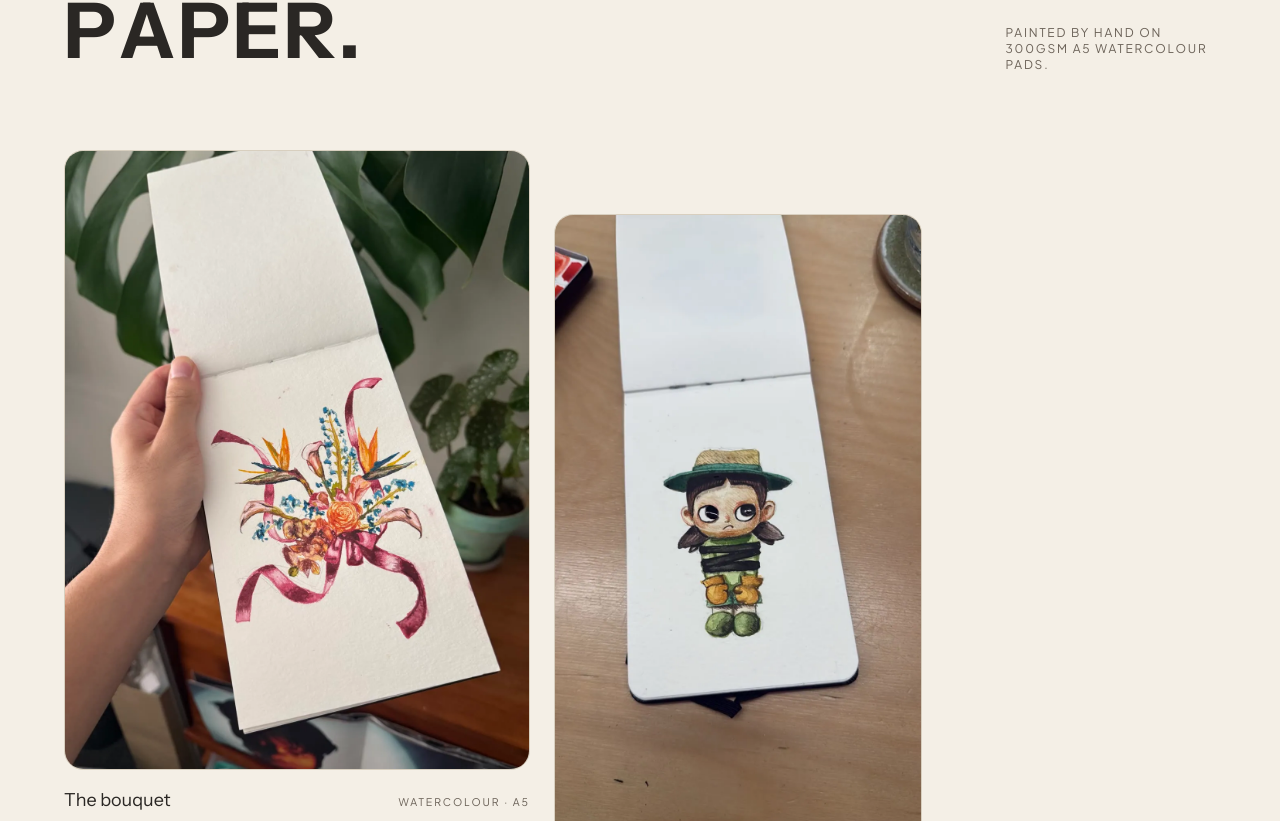
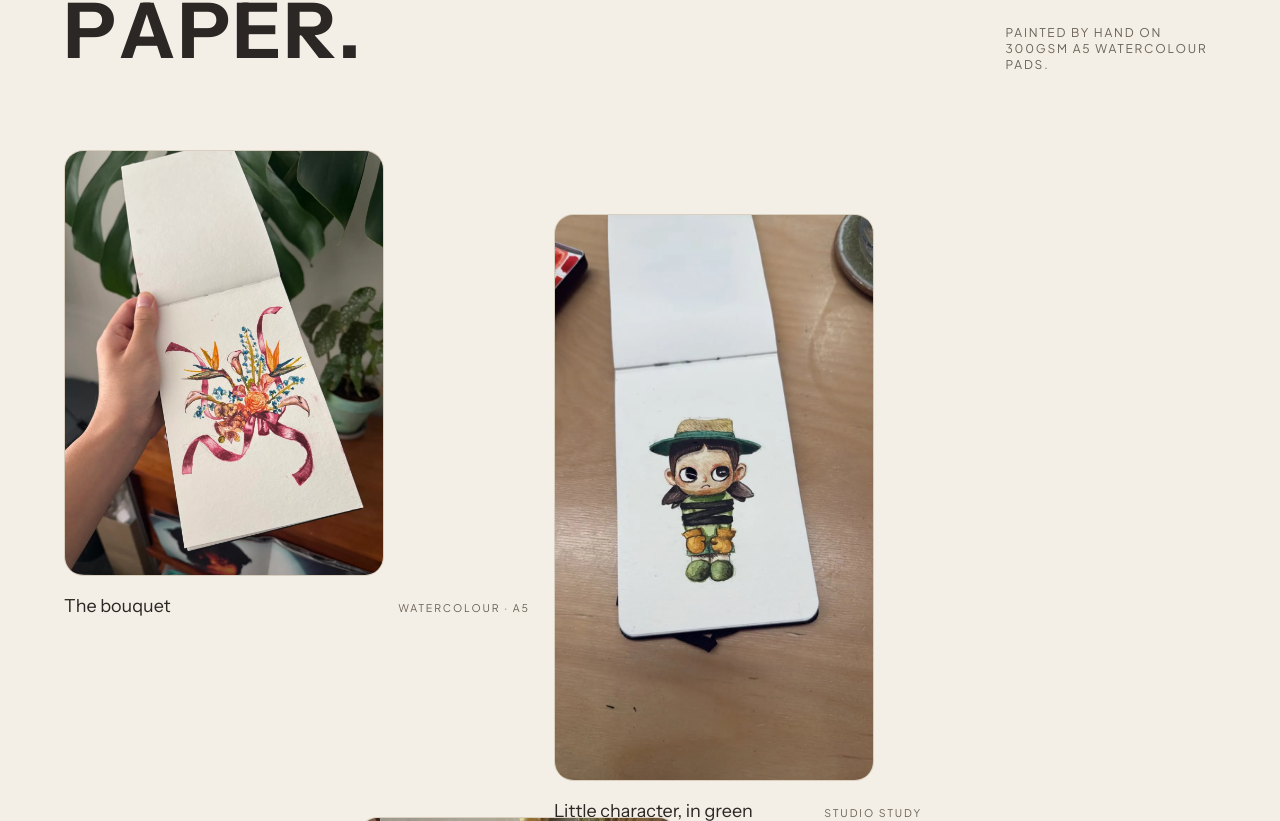
Before and after one commit to itschriswang/EventsWatercolouring, a React (Vite) app: page / in a window 1280 px wide. Shown: the part 4819-5640 px from the top of the page. Built offline with nearby package versions, Linux system fonts and the light colour scheme.

Commit message:
Update SelectedWork.jsx

```diff
--- a/src/components/SelectedWork.jsx
+++ b/src/components/SelectedWork.jsx
@@ -63,7 +63,7 @@ function Piece({ piece, index }) {
     >
       <motion.div
         style={parallax ? { y } : {}}
-        className="overflow-hidden rounded-[1.2rem] border border-line bg-paper-deep max-w-[520px]"
+        className="overflow-hidden rounded-[1.2rem] border border-line bg-paper-deep max-w-[320px]"
       >
         <picture>
           <source srcSet={asset(piece.webp)} type="image/webp" />
```
